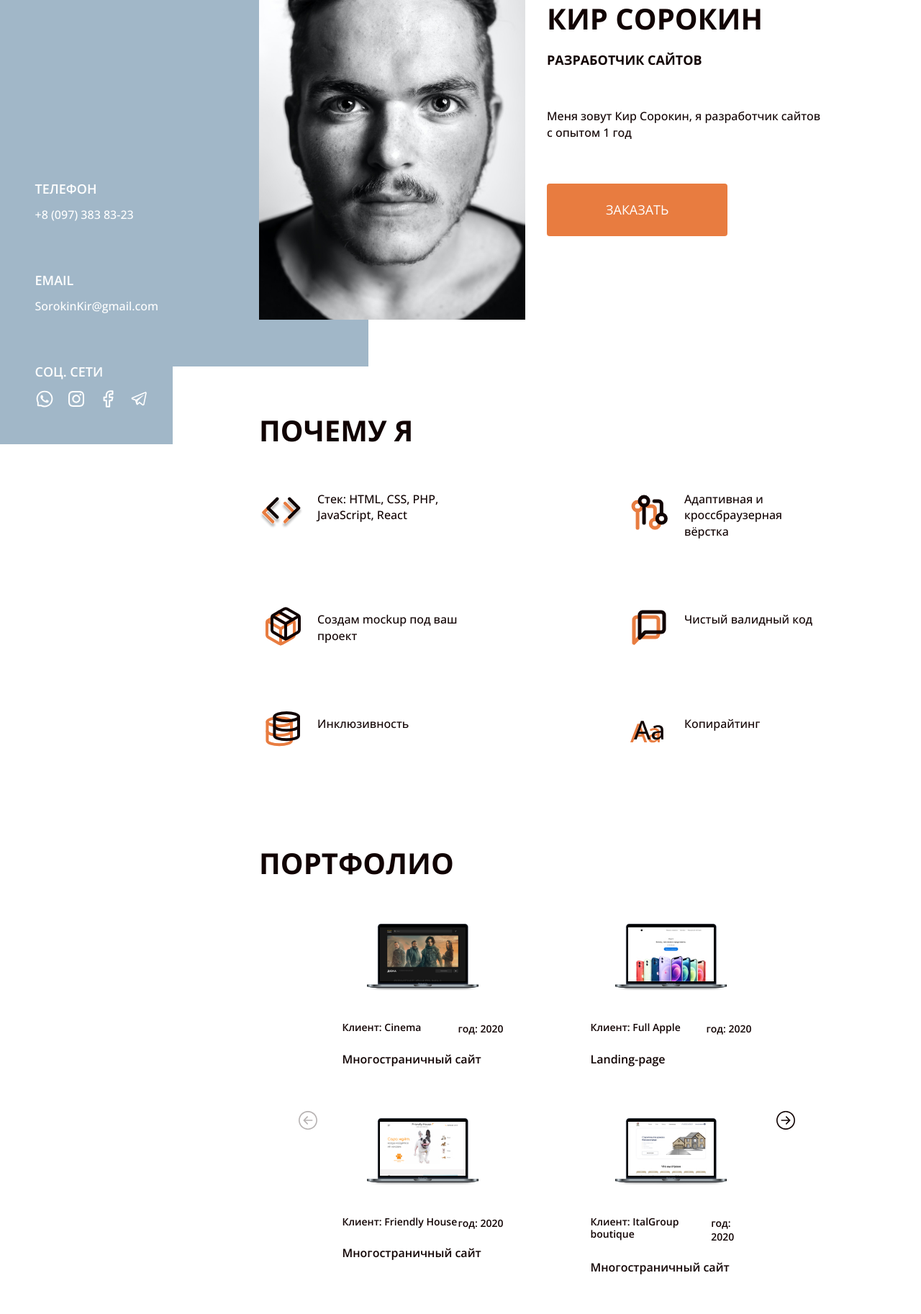
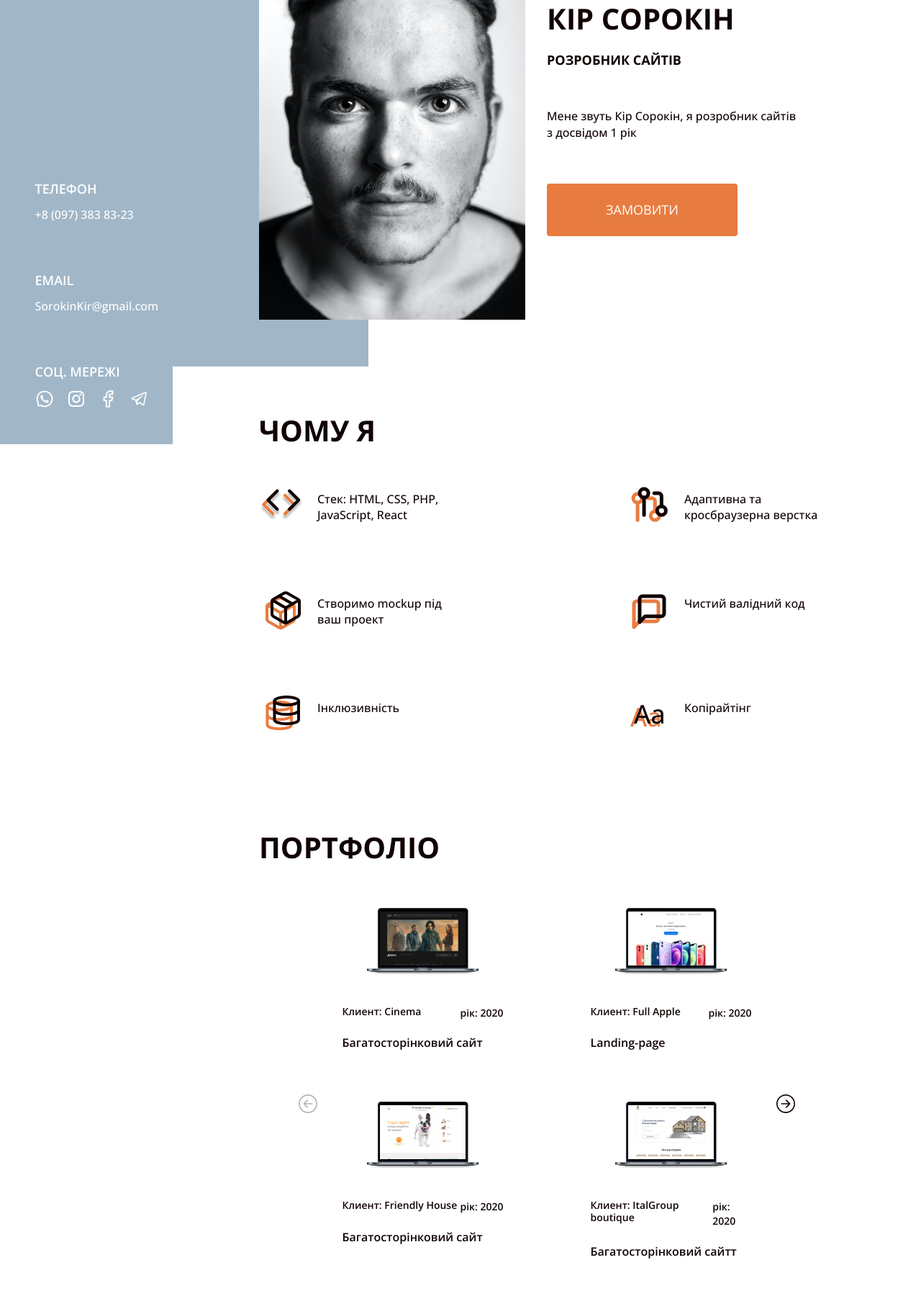
Before and after one commit to Maxnightik/Potfolio, a plain HTML site: page index.html in a window 1280 px wide. Shown: the part 183-2008 px from the top of the page at 72% size. Drawn offline with Linux system fonts and the light colour scheme.

Commit message:
Update index.html

```diff
--- a/index.html
+++ b/index.html
@@ -1,9 +1,9 @@
 <!DOCTYPE html>
-<html lang="ru">
+<html lang="uk">
   <head>
     <meta charset="UTF-8" />
     <meta name="viewport" content="width=device-width, initial-scale=1.0" />
-    <title>Кир Сорокин - Разработчик сайтов</title>
+    <title>КІР СОРОКІНн - РОЗРОБНИК САЙТІВ</title>
     <link rel="stylesheet" href="./style/index.css">
     <script defer src="js/jquery-3.7.0.min.js"></script>
     <script defer src="js/swiper-bundle.min.js"></script>
@@ -30,7 +30,7 @@
               >
             </li>
             <li class="contacts__item">
-              <p class="contacts__head contacts__head_social">Соц. сети</p>
+              <p class="contacts__head contacts__head_social">СОЦ. МЕРЕЖІ</p>
               <ul class="contacts__social-list">
                 <li class="contacts__social-item">
                   <a
@@ -69,46 +69,46 @@
           <img src="./img/photo.jpg" alt="Kir Sorokin" class="present__photo" />
           <div class="present__content">
             <hgroup class="present__group-title">
-              <h1 class="present__title">Кир Сорокин</h1>
-              <h2 class="present__subtitle">Разработчик сайтов</h2>
+              <h1 class="present__title">КІР СОРОКІН</h1>
+              <h2 class="present__subtitle">РОЗРОБНИК САЙТІВ</h2>
             </hgroup>
 
             <p class="present__description">
-              Меня зовут Кир Сорокин, я разработчик сайтов с&nbsp;опытом 1&nbsp;год
+Мене звуть Кір Сорокін, я розробник сайтів з&nbsp;досвідом 1&nbsp;рік
             </p>
 
-            <button class="present__order-btn">Заказать</button>
+            <button class="present__order-btn">Замовити</button>
           </div>
         </div>
       </section>
       <section class="advantage">
         <div class="container">
-          <h2 class="advantage__title">Почему я</h2>
+          <h2 class="advantage__title">ЧОМУ Я</h2>
           <ul class="advantage__list">
             <li class="advantage__item advantage__item_stack">
               Стек: HTML, CSS, PHP, JavaScript, React
             </li>
             <li class="advantage__item advantage__item_mockup">
-              Создам mockup под ваш проект
+              Створимо mockup під ваш проект
             </li>
             <li class="advantage__item advantage__item_inclusive">
-              Инклюзивность
+              Інклюзивність
             </li>
             <li class="advantage__item advantage__item_adapt">
-              Адаптивная и кроссбраузерная вёрстка
+              Адаптивна та кросбраузерна верстка
             </li>
             <li class="advantage__item advantage__item_clear">
-              Чистый валидный код
+              Чистий валідний код
             </li>
             <li class="advantage__item advantage__item_copyright">
-              Копирайтинг
+              Копірайтінг
             </li>
           </ul>
         </div>
       </section>
       <section class="portfolio">
         <div class="container">
-          <h2 class="portfolio__title">Портфолио</h2>
+          <h2 class="portfolio__title">ПОРТФОЛІО</h2>
 
           <div class="portfolio__slider swiper">
             <ul class="portfolio__list swiper-wrapper">
@@ -118,8 +118,8 @@
 
                   <p class="card__data">
                     <span class="card__client">Клиент: Cinema</span>
-                    <time class="card__date" datetime="2020">год: 2020</time>
-                    <h3 class="card__title">Многостраничный сайт</h3>
+                    <time class="card__date" datetime="2020">рік: 2020</time>
+                    <h3 class="card__title">Багатосторінковий сайт</h3>
                   </p>
                 </article>
               </li>
@@ -128,7 +128,7 @@
 
                 <p class="card__data">
                   <span class="card__client">Клиент:  Full Apple</span>
-                  <time class="card__date" datetime="2020">год: 2020</time>
+                  <time class="card__date" datetime="2020">рік: 2020</time>
                   <h3 class="card__title">Landing-page</h3>
                 </p>
               </article></li>
@@ -137,7 +137,7 @@
 
                 <p class="card__data">
                   <span class="card__client">Клиент: Game Over</span>
-                  <time class="card__date" datetime="2020">год: 2020</time>
+                  <time class="card__date" datetime="2020">рік: 2020</time>
                   <h3 class="card__title">Landing-page</h3>
                 </p>
               </article></li>
@@ -146,8 +146,8 @@
 
                 <p class="card__data">
                   <span class="card__client">Клиент: Friendly House</span>
-                  <time class="card__date" datetime="2020">год: 2020</time>
-                  <h3 class="card__title">Многостраничный сайт</h3>
+                  <time class="card__date" datetime="2020">рік: 2020</time>
+                  <h3 class="card__title">Багатосторінковий сайт</h3>
                 </p>
               </article></li>
               <li class="portfolio__item swiper-slide">  <article class="card">
@@ -155,8 +155,8 @@
 
                 <p class="card__data">
                   <span class="card__client">Клиент: ItalGroup boutique</span>
-                  <time class="card__date" datetime="2020">год: 2020</time>
-                  <h3 class="card__title">Многостраничный сайт</h3>
+                  <time class="card__date" datetime="2020">рік: 2020</time>
+                  <h3 class="card__title">Багатосторінковий сайтт</h3>
                 </p>
               </article></li>
 
@@ -173,18 +173,18 @@
     <div class="page__overlay page__overlay_modal">
       <div class="modal">
         <div class="modal__container">
-          <h2 class="modal__title">Заполните форму и я свяжусь с вами</h2>
+          <h2 class="modal__title">ЗАПОВНІТЬ ФОРМУ І Я ЗВ'ЯЖУСЬ З ВАМИ</h2>
           <form class="modal__form callback">
             <fieldset class="callback__group">
               <legend class="visually-hidden">Личные данные</legend>
 
               <label class="callback__label"
-                ><span class="callback__label-text">ФИО</span>
+                ><span class="callback__label-text">ПІБ</span>
                 <input
                   class="callback__input"
                   type="text"
                   name="bio"
-                  placeholder="Введите ваше ФИО"
+                  placeholder="Введіть ваше ПІБ"
                 />
               </label>
 
@@ -194,13 +194,13 @@
                   class="callback__input"
                   type="text"
                   name="phone"
-                  placeholder="Введите ваш номер телефона"
+                  placeholder="Введіть ваш номер телефону"
                 />
               </label>
             </fieldset>
 
             <fieldset class="callback__group connect">
-              <legend class="connect__title">Где удобнее связаться?</legend>
+              <legend class="connect__title">ДЕ ЗРУЧНІШЕ ЗВ'ЯЗАТИСЬ?</legend>
 
               <label class="connect__label"
                 ><input
@@ -229,7 +229,7 @@
                   name="connect"
                   value="call"
                 />
-                <span class="connect__text">Позвонить</span>
+                <span class="connect__text">Зателефонувати</span>
               </label>
 
               <label class="connect__label"
@@ -243,7 +243,7 @@
               </label>
             </fieldset>
 
-            <button type="submit" class="callback__btn">Отправить</button>
+            <button type="submit" class="callback__btn">Відправити</button>
           </form>
 
           <button class="modal__close">
```
